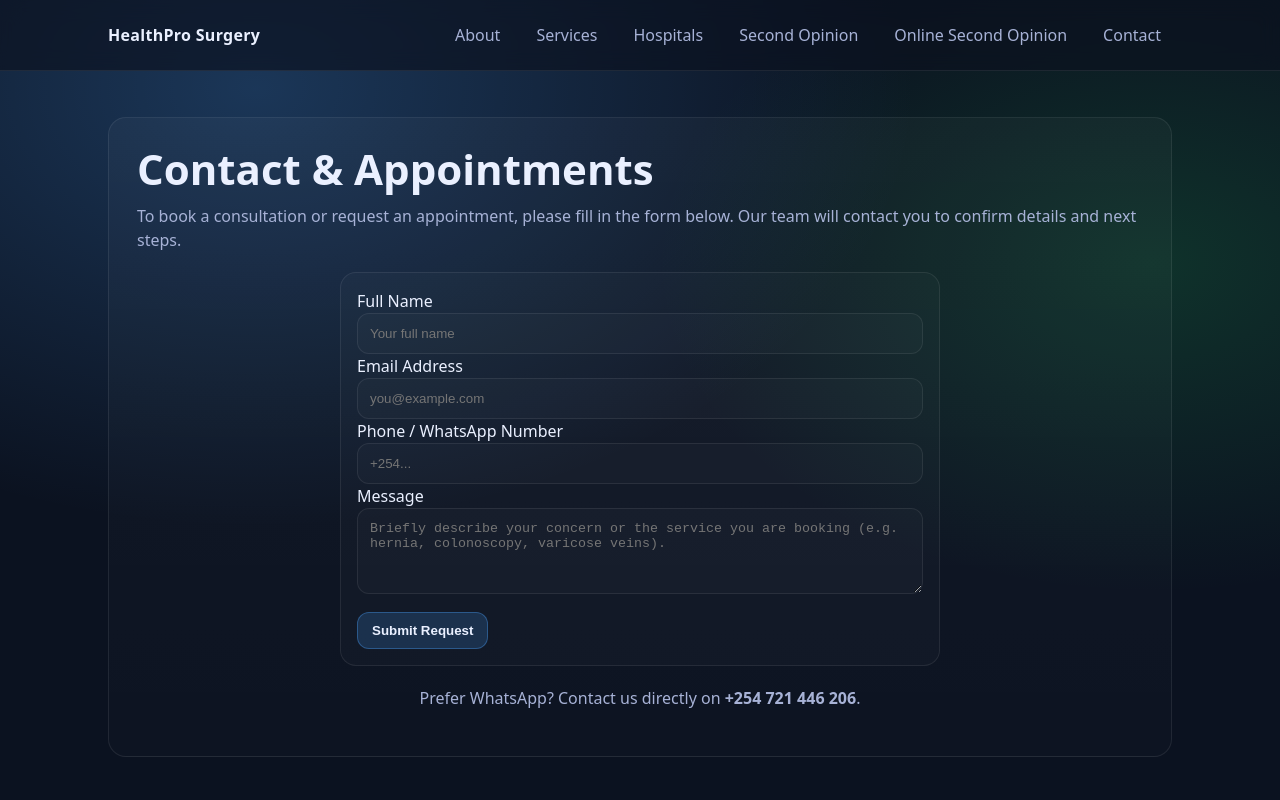
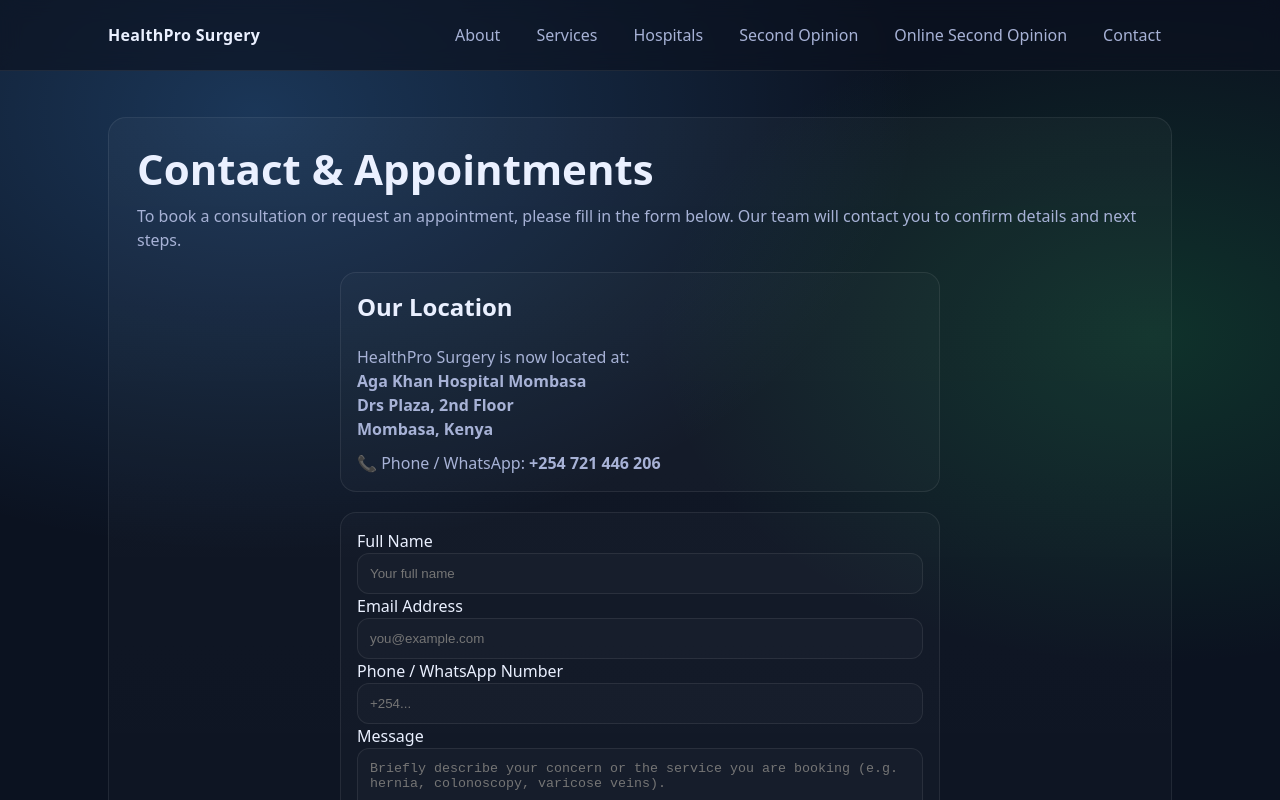
Before and after one commit to johnkinyuadr/healthpro-surgery, a Next.js app: page /contact in a window 1280 px wide. Shown: the top 800 px of the page. Built offline with nearby package versions, Linux system fonts and the light colour scheme.

Commit message:
Update contact page with new Aga Khan Hospital location

```diff
--- a/app/contact/page.tsx
+++ b/app/contact/page.tsx
@@ -3,7 +3,7 @@
 export const metadata: Metadata = {
   title: "Contact",
   description:
-    "Contact HealthPro Surgery in Mombasa to book a consultation or appointment.",
+    "Contact HealthPro Surgery at Aga Khan Hospital Mombasa to book a consultation or appointment.",
 };
 
 export default function ContactPage() {
@@ -16,11 +16,30 @@
         below. Our team will contact you to confirm details and next steps.
       </p>
 
+      {/* LOCATION CARD */}
       <div className="card" style={{ maxWidth: "600px", margin: "20px auto" }}>
-        <form
-          action="https://formspree.io/f/mnjnedvp"
-          method="POST"
-        >
+        <h2 style={{ marginTop: 0 }}>Our Location</h2>
+
+        <p className="p">
+          HealthPro Surgery is now located at:
+        </p>
+
+        <p className="p">
+          <strong>
+            Aga Khan Hospital Mombasa<br />
+            Drs Plaza, 2nd Floor<br />
+            Mombasa, Kenya
+          </strong>
+        </p>
+
+        <p className="p" style={{ marginTop: "10px" }}>
+          📞 Phone / WhatsApp: <strong>+254 721 446 206</strong>
+        </p>
+      </div>
+
+      {/* FORM */}
+      <div className="card" style={{ maxWidth: "600px", margin: "20px auto" }}>
+        <form action="https://formspree.io/f/mnjnedvp" method="POST">
           {/* Redirect after successful submission */}
           <input
             type="hidden"
@@ -64,14 +83,20 @@
             required
           ></textarea>
 
-          <button type="submit" className="btn btnAccent" style={{ marginTop: "12px" }}>
+          <button
+            type="submit"
+            className="btn btnAccent"
+            style={{ marginTop: "12px" }}
+          >
             Submit Request
           </button>
         </form>
       </div>
 
+      {/* WHATSAPP */}
       <p className="p" style={{ textAlign: "center", marginTop: "20px" }}>
-        Prefer WhatsApp? Contact us directly on <strong>+254 721 446 206</strong>.
+        Prefer WhatsApp? Contact us directly on{" "}
+        <strong>+254 721 446 206</strong>.
       </p>
     </section>
   );
```
